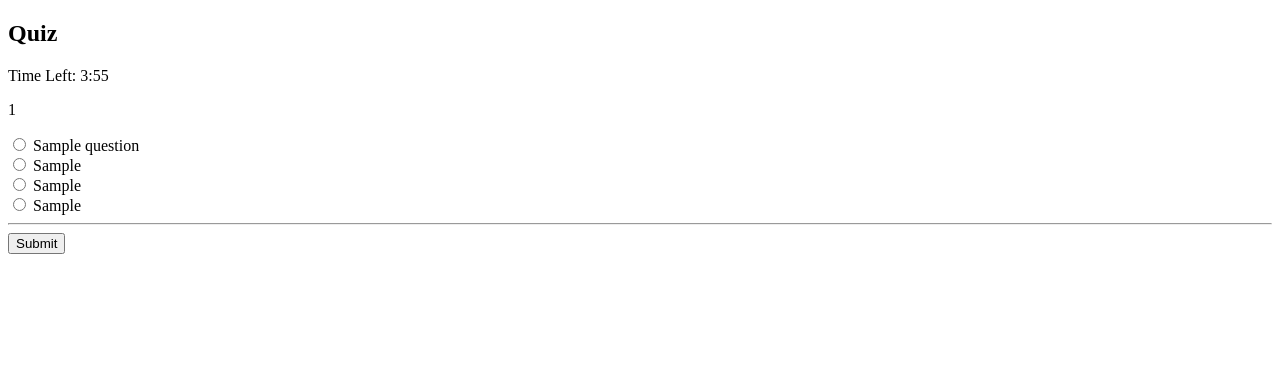
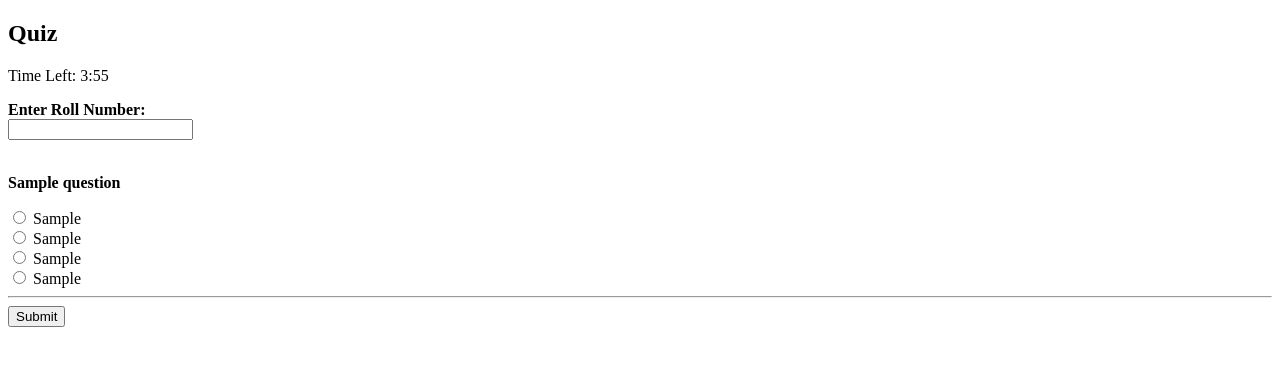
Before and after one commit to quizarena-ece/recall-quiz, a FastAPI app: page /quiz/1 in a window 1280 px wide. Shown: the top 366 px of the page. Run offline with FastAPI, Linux system fonts and the light colour scheme; tables that the repository leaves empty hold one stand-in row (values such as "Sample post").

Commit message:
Update quiz.html

```diff
--- a/templates/quiz.html
+++ b/templates/quiz.html
@@ -11,13 +11,20 @@
 
 <form id="quizForm" method="post" action="/submit/{{ quiz_id }}">
 
+    <!-- 🔥 Roll Number Field Added -->
+    <label><b>Enter Roll Number:</b></label><br>
+    <input type="text" name="roll_number" required>
+    <br><br>
+
     {% for q in questions %}
         <div>
-            <p>{{ q[1] }}</p>
-            <input type="radio" name="q{{ q[0] }}" value="A"> {{ q[2] }}<br>
-            <input type="radio" name="q{{ q[0] }}" value="B"> {{ q[3] }}<br>
-            <input type="radio" name="q{{ q[0] }}" value="C"> {{ q[4] }}<br>
-            <input type="radio" name="q{{ q[0] }}" value="D"> {{ q[5] }}<br>
+            <!-- ⚠️ Question index corrected -->
+            <p><b>{{ q[2] }}</b></p>
+
+            <input type="radio" name="q{{ q[0] }}" value="A" required> {{ q[3] }}<br>
+            <input type="radio" name="q{{ q[0] }}" value="B"> {{ q[4] }}<br>
+            <input type="radio" name="q{{ q[0] }}" value="C"> {{ q[5] }}<br>
+            <input type="radio" name="q{{ q[0] }}" value="D"> {{ q[6] }}<br>
         </div>
         <hr>
     {% endfor %}
```
